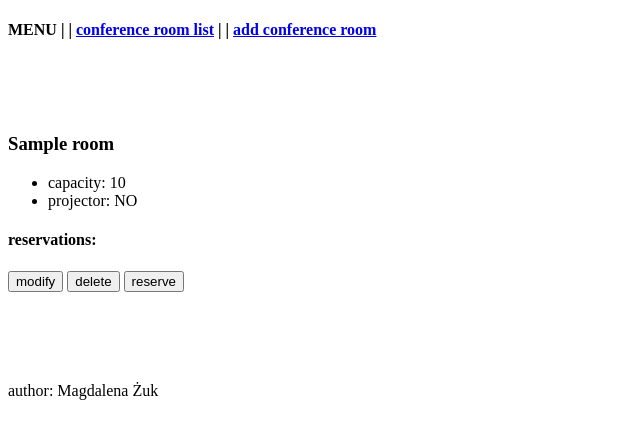
After one commit to m-n-zuk/workshop_3, a Django app: page /room/1 in a window 1280 px wide. The commit adds this page. Shown: the top 439 px of the page, without its empty margins (0-640 px from the left). Run offline with Django 4.2, Linux system fonts and the light colour scheme; tables that the repository leaves empty hold one stand-in row (values such as "Sample post").

Commit message:
modify_room & delete_room

```diff
--- a/application/views.py
+++ b/application/views.py
@@ -15,18 +15,16 @@ class MainPage(View):
 
     def get(self, request):
 
-        rooms = Room.objects.all()
-        l_r = len(rooms)
+        rooms = Room.objects.order_by('name')
 
-        return render(request, 'main_page.html', {'rooms': rooms, 'l_r': l_r})
-
+        return render(request, 'main_page.html', {'rooms': rooms})
 
 
 class AddRoom(View):
 
     def get(self, request):
 
-        rooms = Room.objects.all()
+        rooms = Room.objects.order_by('name')
 
         return render(request, 'add_room.html', {'rooms': rooms})
 
@@ -36,17 +34,73 @@ class AddRoom(View):
         capacity = request.POST['capacity']
         projector = request.POST.get('projector', False) == 'on'
 
-        rooms_n = Room.objects.filter(name=name)
-
         if len(name) != 0:
 
-            if len(rooms_n) == 0:
+            if len(Room.objects.filter(name=name)) == 0:
 
                 if int(capacity) > 0:
                     Room.objects.create(name=name, capacity=capacity, projector=projector)
                     return redirect('/')
                 else:
-                    txt = "Conference room's capacity should be grater that 0!"
+                    txt = "Conference room's capacity should be integer grater that 0!"
+                    return render(request, 'add_room.html', {'txt': txt})
+
+            else:
+                txt = "A conference room with that name is existing! Write another name."
+                return render(request, 'add_room.html', {'txt': txt})
+
+        else:
+            txt = "Conference room's name shouldn't be empty!"
+            return render(request, 'add_room.html', {'txt': txt})
+
+
+class RoomDelete(View):
+
+    def get(self, request, id):
+
+        rooms = Room.objects.order_by('name')
+
+        room = Room.objects.get(id=id)
+
+        txt = f"Conference room: {room.name} has been deleted!"
+
+        room.delete()
+
+        return render(request, 'main_page.html', {'rooms': rooms, 'txt': txt})
+
+
+class ModifyRoom(View):
+
+    def get(self, request, id):
+
+        room = Room.objects.get(id=id)
+
+        return render(request, 'modify_room.html', {'room': room})
+
+    def post(self, request, id):
+
+        rooms = Room.objects.order_by('name')
+
+        room = Room.objects.get(id=id)
+        txt = f"Conference room: {room.name} has been modified!"
+        name = request.POST['name']
+        capacity = request.POST['capacity']
+        projector = request.POST.get('projector', False) == 'on'
+
+        if len(name) != 0:
+
+            if (len(Room.objects.filter(name=name)) == 1 and name == room.name) or len(Room.objects.filter(name=name)) == 0:
+
+                if int(capacity) > 0:
+                    room.name = name
+                    room.capacity = capacity
+                    room.projector = projector
+                    room.save()
+
+                    return render(request, 'main_page.html', {'rooms': rooms, 'txt': txt})
+
+                else:
+                    txt = "Conference room's capacity should be integer grater that 0!"
                     return render(request, 'add_room.html', {'txt': txt})
 
             else:
--- a/templates/add_room.html
+++ b/templates/add_room.html
@@ -24,7 +24,7 @@ Add conference room: <br><br>
           {% csrf_token %}
 
           <input type="text" name="name" placeholder="conference room's name">
-          <input type="text" name="capacity" placeholder="conference room's capacity">
+          <input type="number" name="capacity" placeholder="conference room's capacity">
 <br><br>
           <input type="checkbox" name="projector"> is there a projector?
 <br><br>
--- /dev/null
+++ b/templates/room.html
@@ -0,0 +1,35 @@
+<!DOCTYPE html>
+<html lang="en">
+<head>
+    <meta charset="UTF-8">
+    <title>Room: {{ room.name }}</title>
+</head>
+<body>
+
+<div>
+    <h4> MENU | | <a href="/"> conference room list</a> | | <a href="/room/new"> add conference room </a> </h4>
+</div>
+
+<br><br><br>
+
+<div>
+
+    <h3> {{ room.name }} </h3>
+    <ul>
+        <li> capacity: {{ room.capacity }} </li>
+        <li> projector: {% if r.projector == True %} YES {% else %} NO {% endif %} </li>
+    </ul>
+    <h4> reservations: </h4>
+
+
+</div>
+
+<a href="/room/modify/{{room.id}}"><input type="button" value="modify" /></a>
+<a href="/room/delete/{{room.id}}"><input type="button" value="delete" /></a>
+<a href="/room/reserve/{{room.id}}"><input type="button" value="reserve" /></a>
+
+<br><br><br><br><br><br>
+<footer> author: Magdalena Żuk </footer>
+
+</body>
+</html>
--- a/workshop_3/urls.py
+++ b/workshop_3/urls.py
@@ -23,6 +23,8 @@ urlpatterns = [
 
     path('', views.MainPage.as_view()),
     path('room/new', views.AddRoom.as_view()),
-    path('room/<int:id>', views.RoomView.as_view())
+    path('room/<int:id>', views.RoomView.as_view()),
+    path('room/delete/<int:id>', views.RoomDelete.as_view()),
+    path('room/modify/<int:id>', views.ModifyRoom.as_view())
 
 ]
```
Also changed, not shown: templates/b_temp.html (+8 -7 lines), templates/main_page.html (+5 -11 lines), templates/modify_room.html (added, +36 -0 lines).
